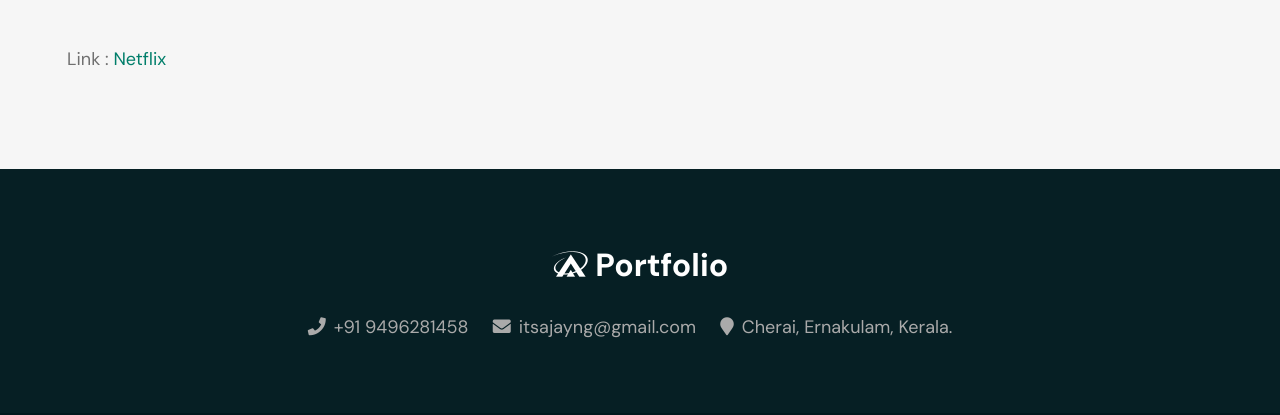
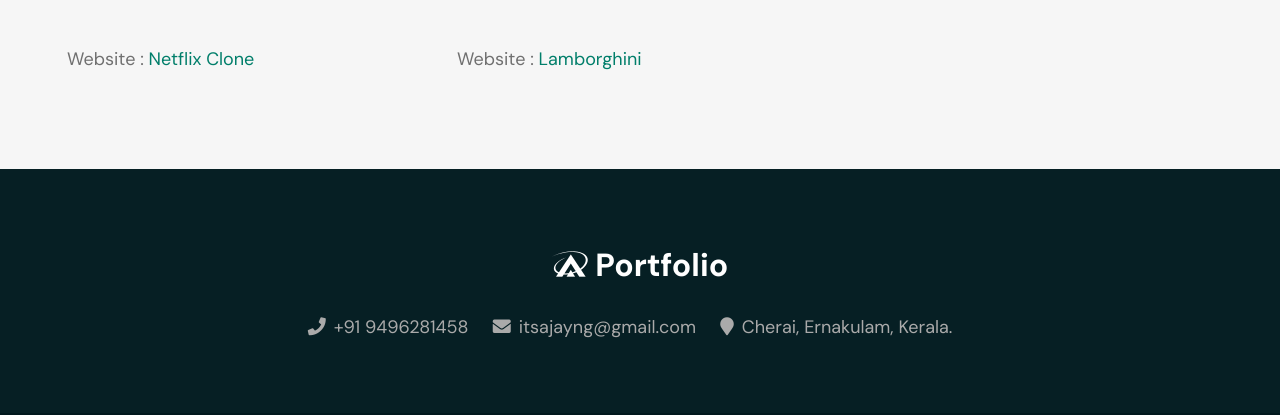
Before and after one commit to Ajay-krishna07/Portfolio, a plain HTML site: page index.html in a window 1280 px wide. Shown: the part 2036-2451 px from the top of the page. Drawn offline with Linux system fonts and the light colour scheme.

Commit message:
lamborghini website linked added

```diff
--- a/index.html
+++ b/index.html
@@ -218,7 +218,7 @@ Author URL: http://w3layouts.com -->
                     <!-- Link : <a href="https://ajay-krishna07.github.io/Responsive-Netflix-Clone/">https://ajay-krishna07.github.io/Responsive-Netflix-Clone/"</a> -->
 
                     <br><br>
-                    <p>Link : <span class="wlink"></span><a href="https://ajay-krishna07.github.io/Responsive-Netflix-Clone/">Netflix</a></span></p>
+                    <p>Website : <span class="wlink"></span><a href="https://ajay-krishna07.github.io/Responsive-Netflix-Clone/">Netflix Clone</a></span></p>
                 </div>
                 <div class="col-lg-4 col-md-6 portfolio-item2 content mt-md-0 mt-4" data-id="id-2" data-type="cat-item-2">
                     <span class="image-block">
@@ -232,8 +232,10 @@ Author URL: http://w3layouts.com -->
                             </div>
                         </a>
                     </span>
-                    <!-- <br><br>
-                    <p>Link : <a href="https://ajay-krishna07.github.io/Static-website/">Lamborghini</a></p> -->
+
+                    <br><br>
+                    <p>Website : <span class="wlink"></span><a href="https://ajay-krishna07.github.io/Static-website/">Lamborghini</a></span></p>
+
                 </div>
 
                 <div class="col-lg-4 col-md-6 portfolio-item2 content mt-lg-0 mt-4" data-id="id-3" data-type="cat-item-3">
```
